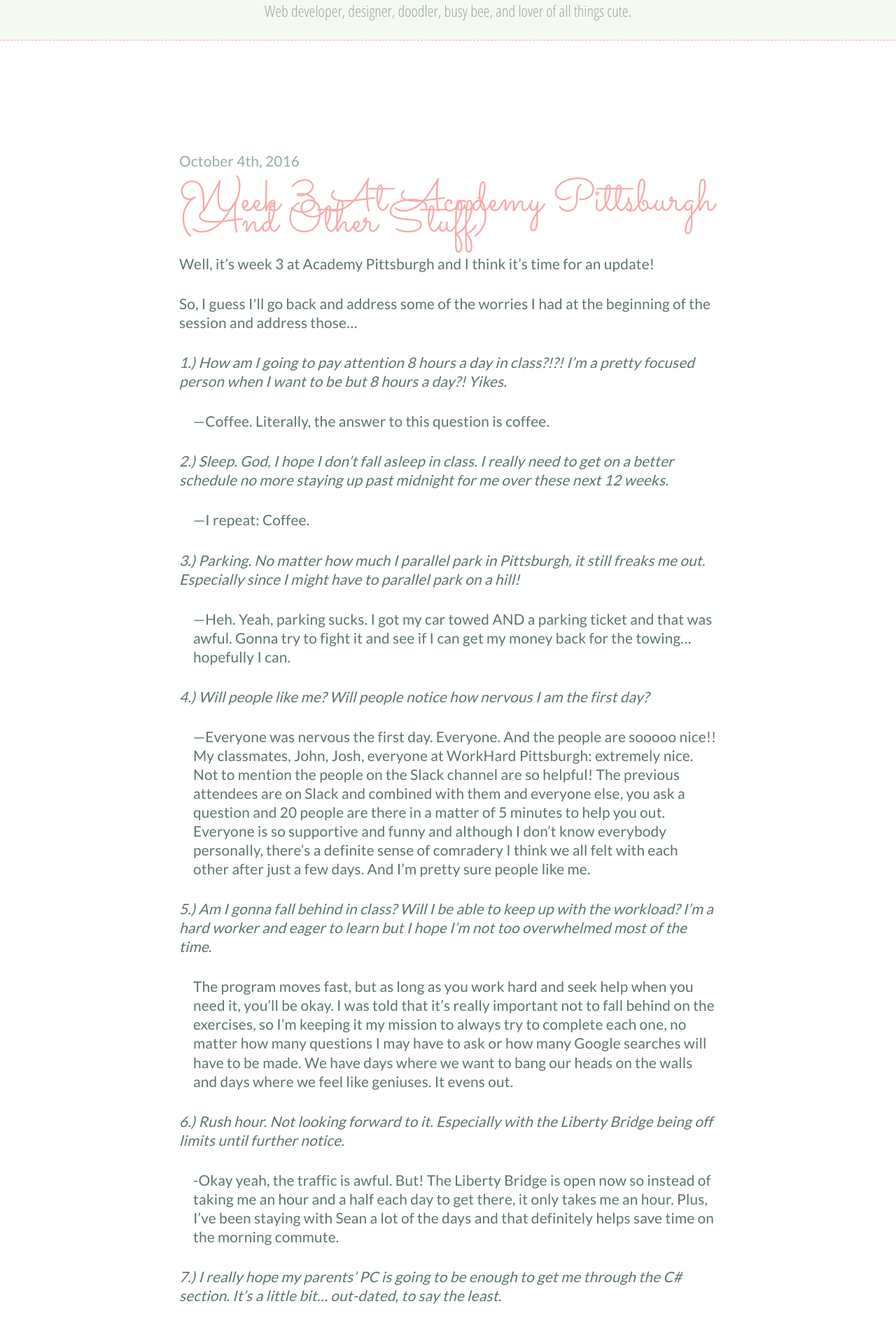
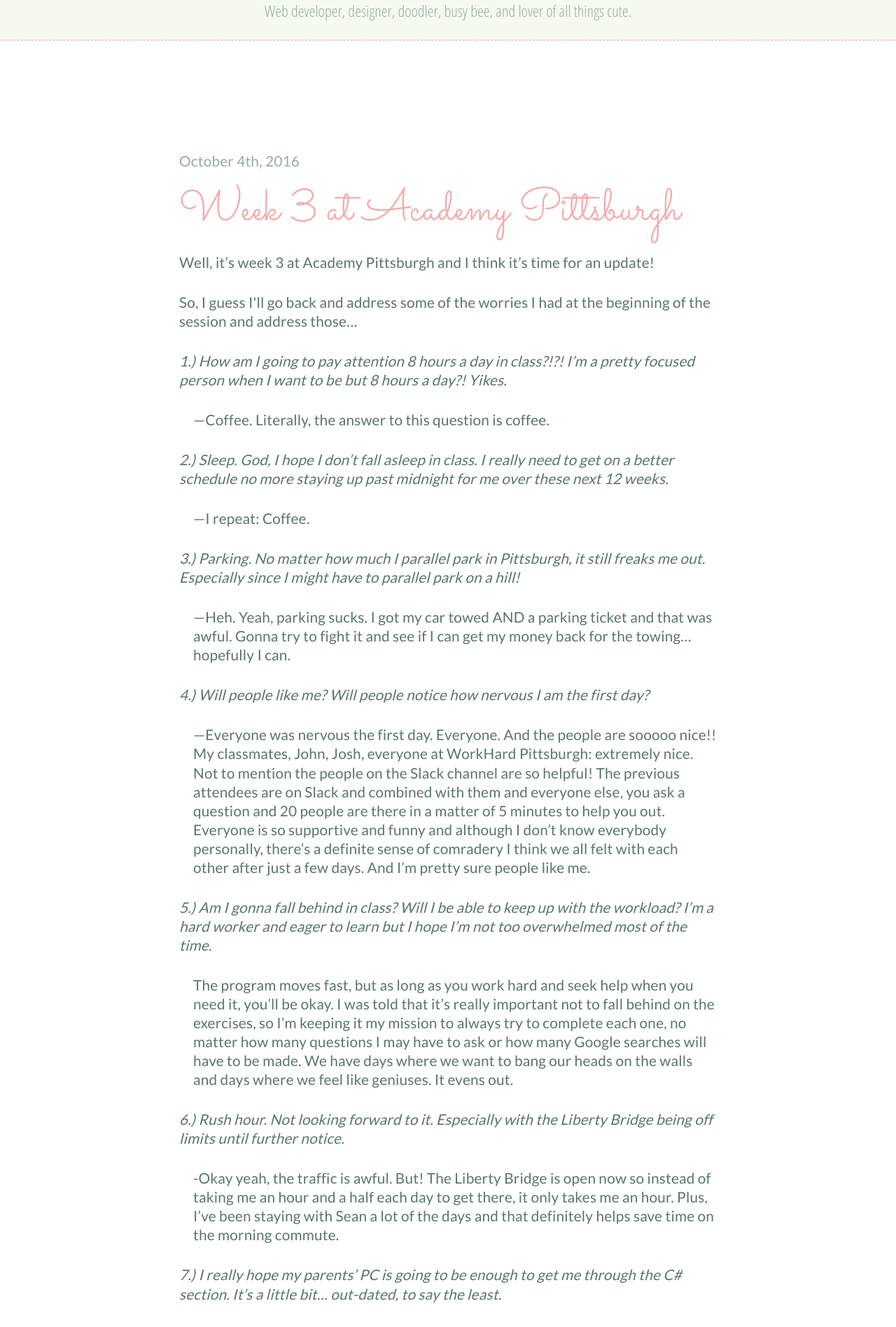
Before and after one commit to kalenenc/kalenenc.github.io, a Jekyll site: the page built from _posts/2016-10-04-week3.html, in a window 1280 px wide. Shown: the part 395-2292 px from the top of the page at 70% size. Built offline with Jekyll 4.4.1, drawn with Linux system fonts in a browser that asks for light colours; nearby versions of some CDN libraries.

Commit message:
edited line spacing on new post

```diff
--- a/_posts/2016-10-04-week3.html
+++ b/_posts/2016-10-04-week3.html
@@ -1,6 +1,6 @@
 ---
 layout: default
-title: Week 3 At Academy Pittsburgh (And Other Stuff)
+title: Week 3 At Academy Pittsburgh
 category: posts
 date: 2016-10-04
 excerpt: "Well, it’s week 3 at Academy Pittsburgh and I think it’s time for an update! So, I guess I'll go back and address some of the worries I had at the beginning of the session and address those…"
@@ -9,7 +9,7 @@
 
 <section class="post">
 	<p class="date">October 4th, 2016</p>
-	<h2>Week 3 At Academy Pittsburgh (And Other Stuff)</h2>
+	<h2>Week 3 at Academy Pittsburgh</h2>
 
 	<p>Well, it’s week 3 at Academy Pittsburgh and I think it’s time for an update! </p>
 
--- a/css/styles.scss
+++ b/css/styles.scss
@@ -1052,6 +1052,7 @@
     margin-bottom:30px;
     font-family: $sacramento;
     color: $pink;
+    line-height: 0.9em;
   }
   p {
     color:#5a756c;
```
Also changed, not shown: 2 other files.
